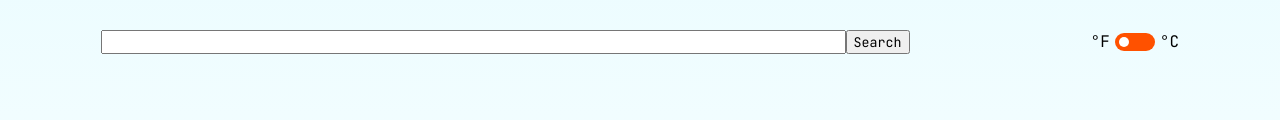
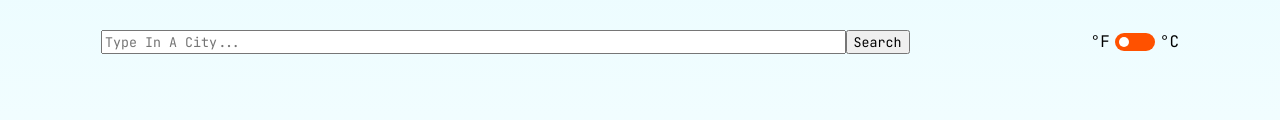
Before and after one commit to VANTEROUS/Weather-App-Project, a website built with Vite: page index.html in a window 1280 px wide. Shown: the part 266-386 px from the top of the page. Built offline with nearby package versions, Linux system fonts and the light colour scheme; no server answers.

Commit message:
Updated For UE
Added placeholder into the input for better UE

```diff
--- a/index.html
+++ b/index.html
@@ -20,7 +20,7 @@
       <!-- SEARCH BAR SECTION -->
       <section class="weather_wrapper grid-special">
         <section class="flex-space-end">
-          <input type="text" class="weather_searchBar">
+          <input placeholder="Type In A City..." type="text" class="weather_searchBar">
           <button class="weather_button">Search</button>
         </section>
 
```
